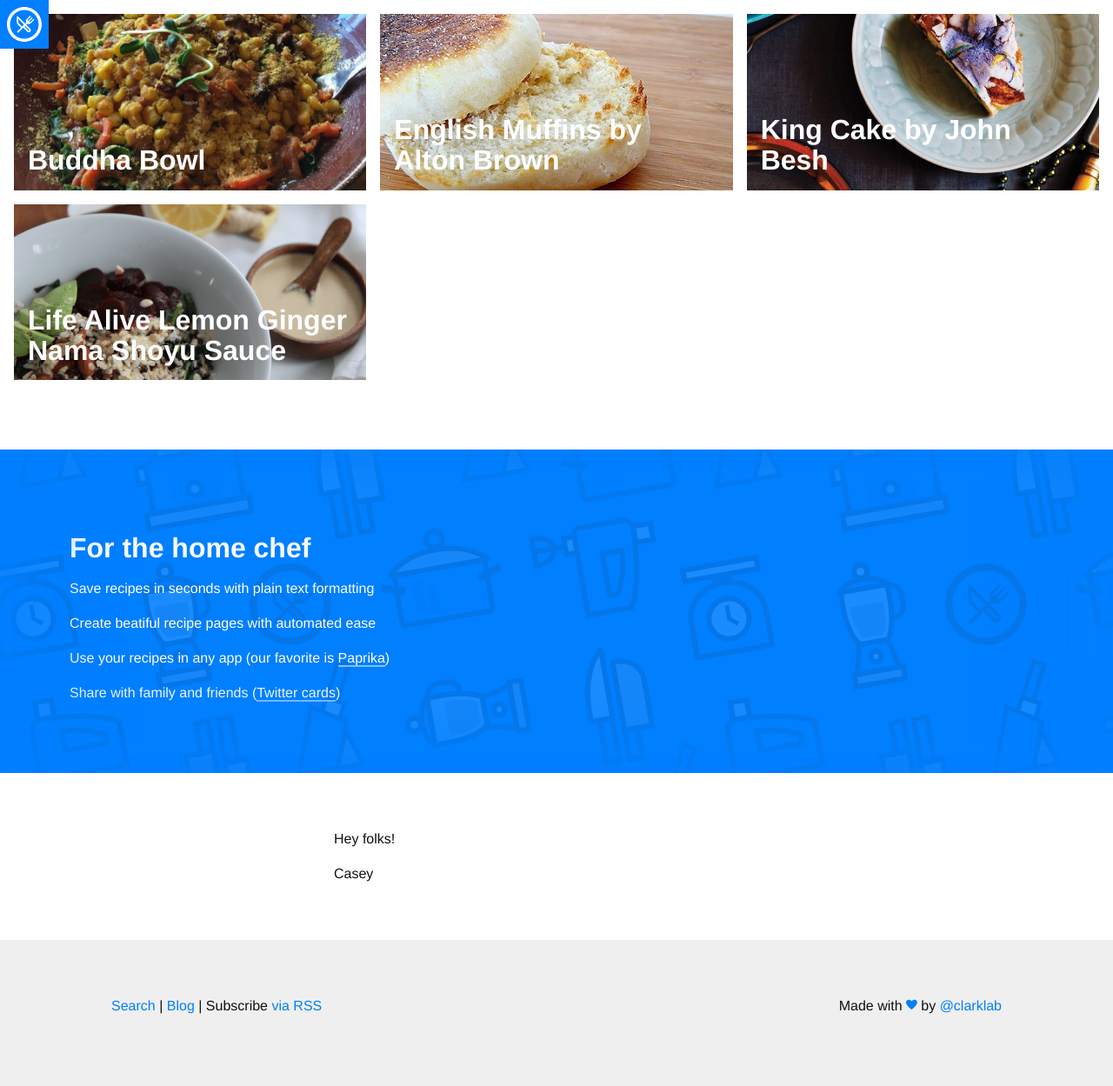
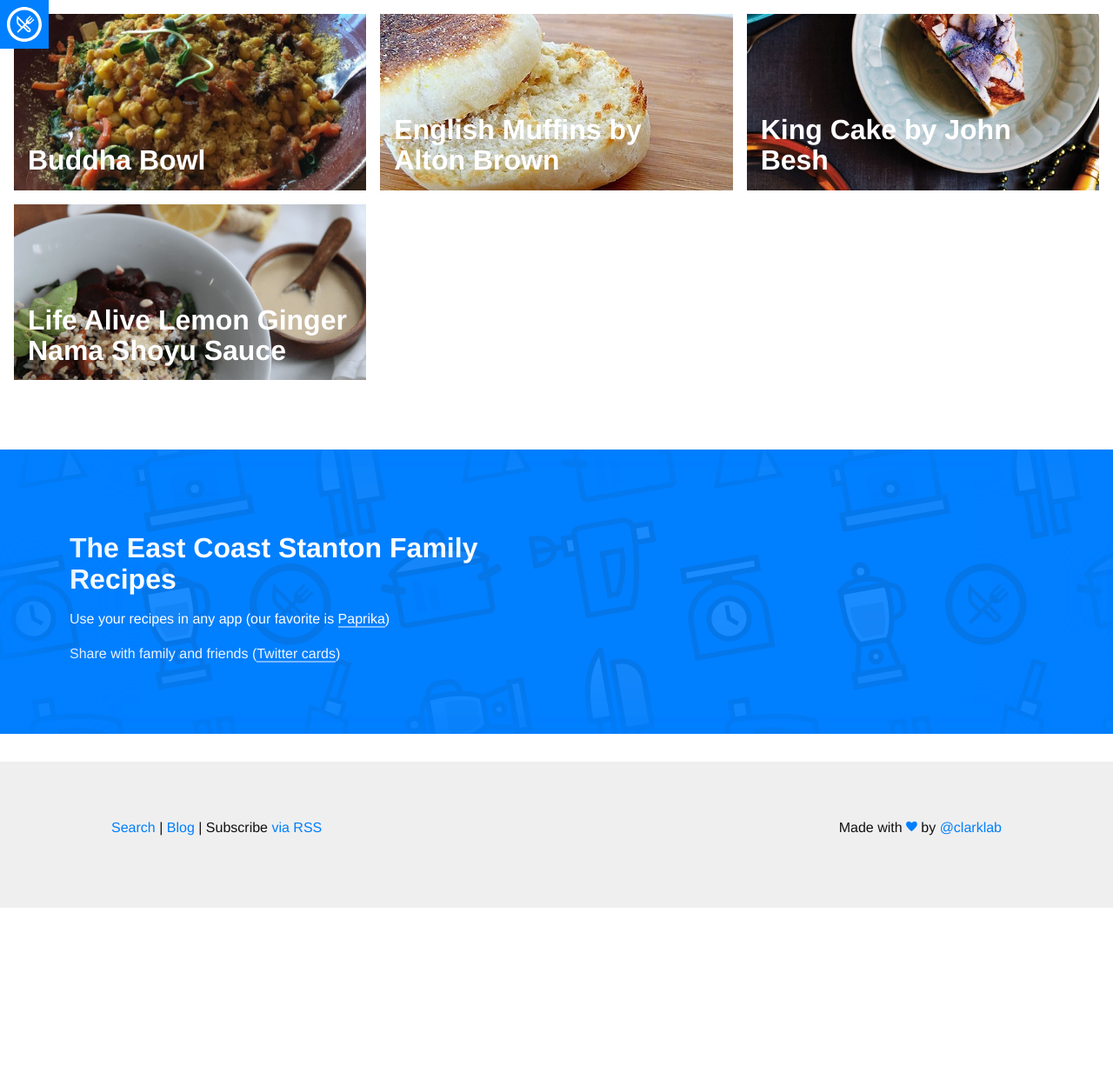
Before and after one commit to waffleslop/waffleslop.github.io, a Jekyll site: the page built from index.html, in a window 1280 px wide. Shown: the whole page at 87% size. Built offline with Jekyll 4.4.1, drawn with Linux system fonts in a browser that asks for light colours; nearby versions of some CDN libraries; some web fonts are replaced; after the commit the page ends 1044 px from its top, so only the background shows below that.

Commit message:
fixing index

```diff
--- a/index.html
+++ b/index.html
@@ -22,9 +22,7 @@ layout: default
   <div class="sell bg-blue-tile mt4">
     <div class="clearfix white px2">
       <div class="sm-col md-col-6 px2 md-px4 py2 md-py4">
-        <h1>For the home chef</h1>
-        <p>Save recipes in seconds with plain text formatting</p>
-        <p>Create beatiful recipe pages with automated ease</p>
+        <h1>The East Coast Stanton Family Recipes</h1>
         <p>Use your recipes in any app (our favorite is <a href="http://www.paprikaapp.com/" target="_blank">Paprika</a>)</p>
         <p>Share with family and friends (<a href="https://dev.twitter.com/cards/overview">Twitter cards</a>)</p>
       </div>
@@ -32,12 +30,5 @@ layout: default
     </div>
   </div>
 
-  <div class="container mt4 mb4">
-    <div class="sm-col-6 mx-auto px3 sm-px4">
-  <p>Hey folks!</p>
-
-  <p>Casey</p>
-  </div>
-  </div>
 
 </div>
```
